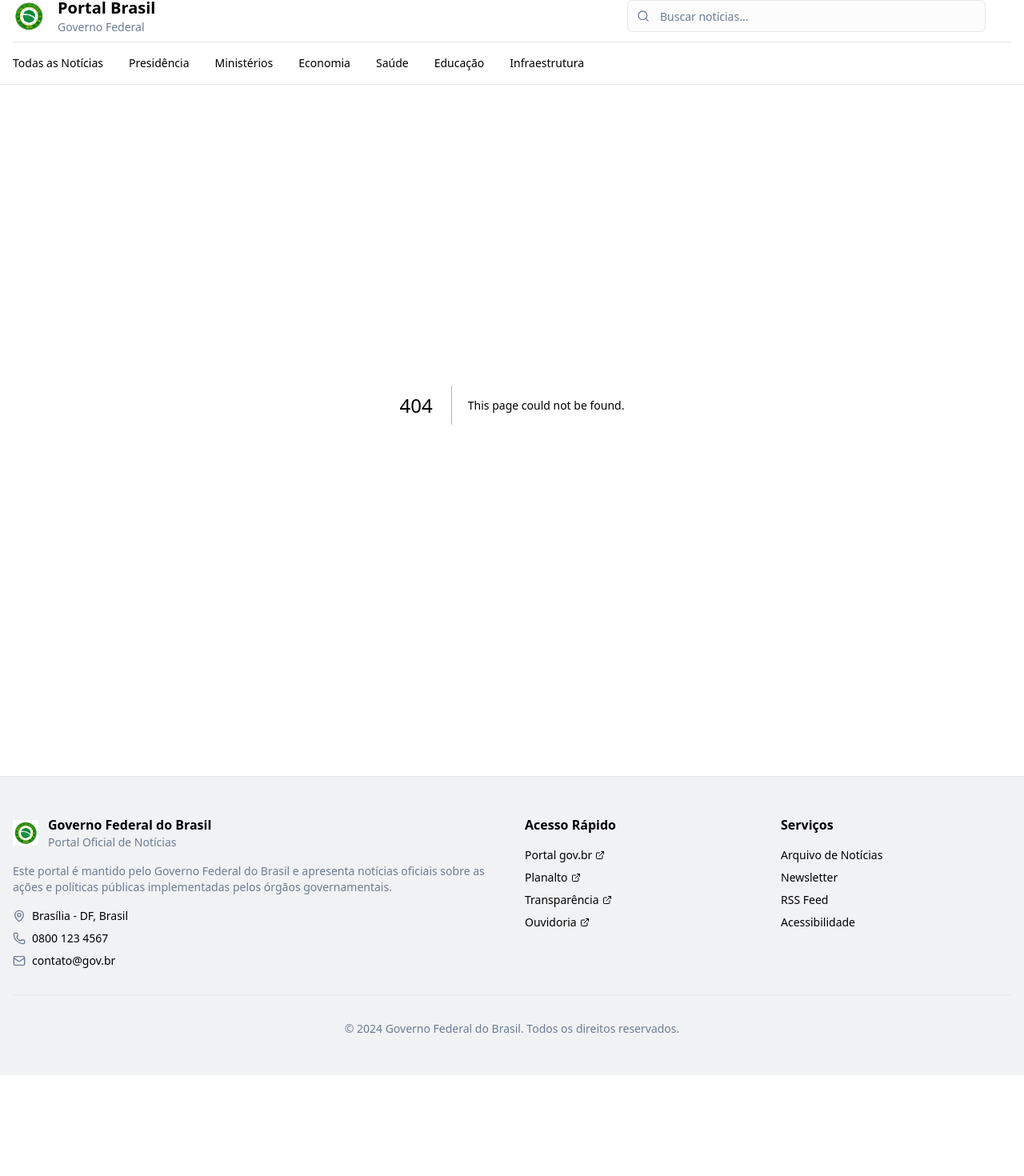
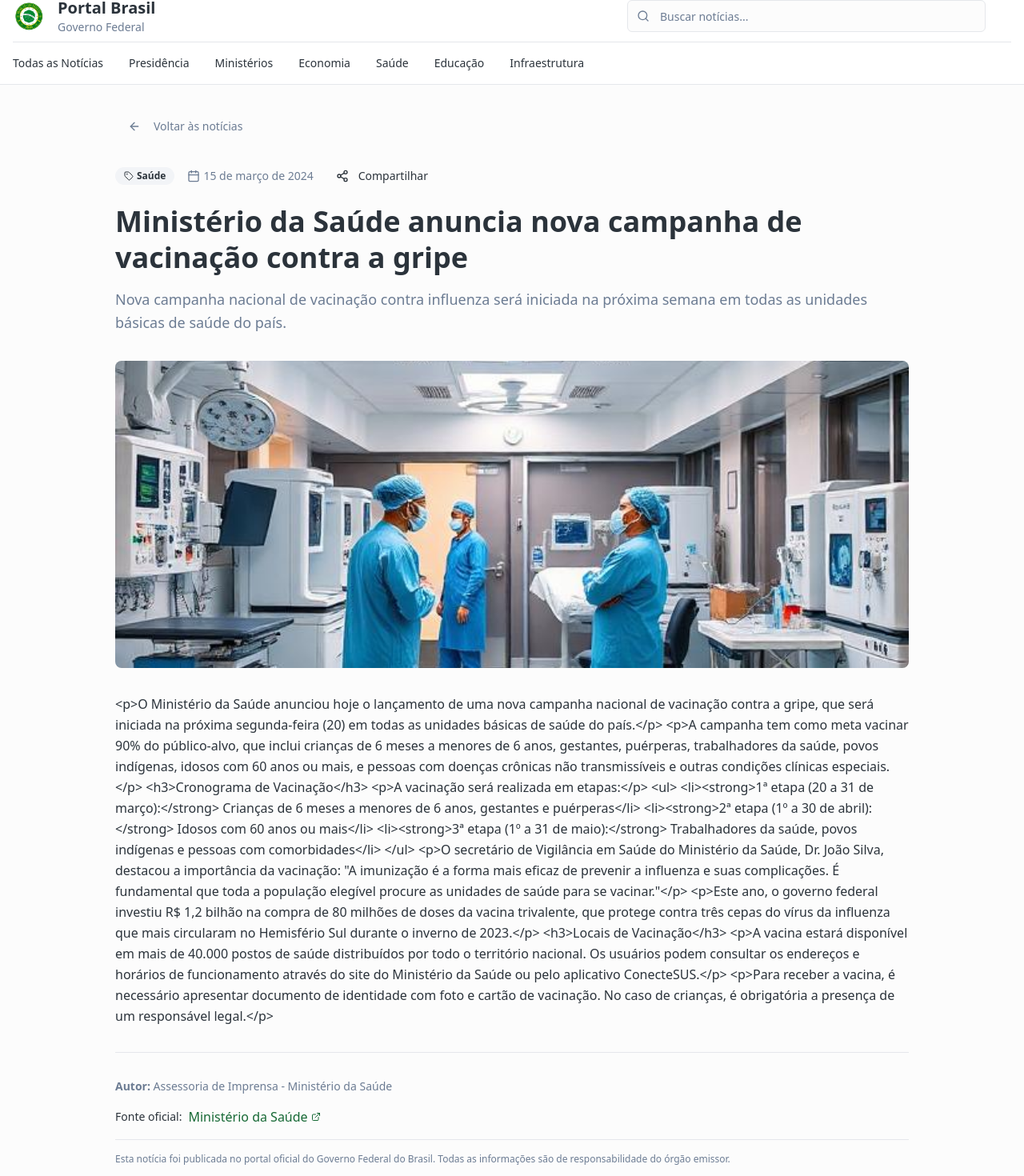
Before and after one commit to destaquesgovbr/destaquesgovbr-portal, a Next.js app: page /articles/1 in a window 1280 px wide. Before the commit this address had no page. Shown: the part 48-1518 px from the top of the page at 80% size. Before the commit the page ends 1392 px from the top, so only its background shows below. Built offline with nearby package versions, Linux system fonts and the light colour scheme.

Commit message:
create article page

```diff
--- /dev/null
+++ b/src/app/articles/[article]/page.tsx
@@ -0,0 +1,137 @@
+import { ArrowLeft, Calendar, ExternalLink, Share2, Tag } from "lucide-react"
+import Image from "next/image"
+import Link from "next/link"
+import { Badge } from "@/components/ui/badge"
+import { Button } from "@/components/ui/button"
+import { Separator } from "@/components/ui/separator"
+
+const article = {
+  id: "1",
+  title:
+    "Ministério da Saúde anuncia nova campanha de vacinação contra a gripe",
+  summary:
+    "Nova campanha nacional de vacinação contra influenza será iniciada na próxima semana em todas as unidades básicas de saúde do país.",
+  content: `
+      <p>O Ministério da Saúde anunciou hoje o lançamento de uma nova campanha nacional de vacinação contra a gripe, que será iniciada na próxima segunda-feira (20) em todas as unidades básicas de saúde do país.</p>
+
+      <p>A campanha tem como meta vacinar 90% do público-alvo, que inclui crianças de 6 meses a menores de 6 anos, gestantes, puérperas, trabalhadores da saúde, povos indígenas, idosos com 60 anos ou mais, e pessoas com doenças crônicas não transmissíveis e outras condições clínicas especiais.</p>
+
+      <h3>Cronograma de Vacinação</h3>
+      <p>A vacinação será realizada em etapas:</p>
+      <ul>
+        <li><strong>1ª etapa (20 a 31 de março):</strong> Crianças de 6 meses a menores de 6 anos, gestantes e puérperas</li>
+        <li><strong>2ª etapa (1º a 30 de abril):</strong> Idosos com 60 anos ou mais</li>
+        <li><strong>3ª etapa (1º a 31 de maio):</strong> Trabalhadores da saúde, povos indígenas e pessoas com comorbidades</li>
+      </ul>
+
+      <p>O secretário de Vigilância em Saúde do Ministério da Saúde, Dr. João Silva, destacou a importância da vacinação: "A imunização é a forma mais eficaz de prevenir a influenza e suas complicações. É fundamental que toda a população elegível procure as unidades de saúde para se vacinar."</p>
+
+      <p>Este ano, o governo federal investiu R$ 1,2 bilhão na compra de 80 milhões de doses da vacina trivalente, que protege contra três cepas do vírus da influenza que mais circularam no Hemisfério Sul durante o inverno de 2023.</p>
+
+      <h3>Locais de Vacinação</h3>
+      <p>A vacina estará disponível em mais de 40.000 postos de saúde distribuídos por todo o território nacional. Os usuários podem consultar os endereços e horários de funcionamento através do site do Ministério da Saúde ou pelo aplicativo ConecteSUS.</p>
+
+      <p>Para receber a vacina, é necessário apresentar documento de identidade com foto e cartão de vacinação. No caso de crianças, é obrigatória a presença de um responsável legal.</p>
+    `,
+  category: "Saúde",
+  date: "15 de março de 2024",
+  imageUrl: "/news-health.png",
+  source: "Ministério da Saúde",
+  sourceUrl: "https://www.gov.br/saude/pt-br",
+  author: "Assessoria de Imprensa - Ministério da Saúde",
+}
+
+export default function Page() {
+  return (
+    <main className="container mx-auto px-4 py-8 max-w-5xl">
+      {/* Back navigation */}
+      <div className="mb-6">
+        <Link href="/">
+          <Button
+            variant="ghost"
+            className="text-muted-foreground hover:text-foreground"
+          >
+            <ArrowLeft className="w-4 h-4 mr-2" />
+            Voltar às notícias
+          </Button>
+        </Link>
+      </div>
+
+      {/* Article header */}
+      <header className="mb-8">
+        <div className="flex flex-wrap items-center gap-4 mb-4">
+          <Badge variant="secondary">
+            <Tag className="w-3 h-3 mr-1" />
+            {article.category}
+          </Badge>
+          <div className="flex items-center text-sm text-muted-foreground">
+            <Calendar className="w-4 h-4 mr-1" />
+            {article.date}
+          </div>
+          <Button variant="ghost" size="sm">
+            <Share2 className="w-4 h-4 mr-1" />
+            Compartilhar
+          </Button>
+        </div>
+
+        <h1 className="text-3xl md:text-4xl font-bold leading-tight mb-4 text-foreground">
+          {article.title}
+        </h1>
+
+        <p className="text-lg text-muted-foreground leading-relaxed">
+          {article.summary}
+        </p>
+      </header>
+
+      {/* Featured image */}
+      {article.imageUrl && (
+        <div className="mb-8">
+          <Image
+            src={article.imageUrl}
+            alt={article.title}
+            width={992}
+            height={384}
+            className="w-full h-64 md:h-96 object-cover rounded-lg"
+          />
+        </div>
+      )}
+
+      {/* Article content */}
+      <article className="prose prose-lg max-w-none mb-8">
+        <div
+          className="text-foreground leading-relaxed space-y-4"
+          // dangerouslySetInnerHTML={{ __html: article.content }}
+        >
+          {article.content}
+        </div>
+      </article>
+
+      <Separator className="my-8" />
+
+      {/* Article footer */}
+      <footer className="space-y-4">
+        <div className="text-sm text-muted-foreground">
+          <strong>Autor:</strong> {article.author}
+        </div>
+
+        <div className="flex items-center gap-2">
+          <span className="text-sm font-medium">Fonte oficial:</span>
+          <a
+            href={article.sourceUrl}
+            target="_blank"
+            rel="noopener noreferrer"
+            className="inline-flex items-center gap-1 text-primary hover:underline"
+          >
+            {article.source}
+            <ExternalLink className="w-3 h-3" />
+          </a>
+        </div>
+
+        <div className="text-xs text-muted-foreground pt-4 border-t">
+          Esta notícia foi publicada no portal oficial do Governo Federal do
+          Brasil. Todas as informações são de responsabilidade do órgão emissor.
+        </div>
+      </footer>
+    </main>
+  )
+}
--- /dev/null
+++ b/src/components/ui/separator.tsx
@@ -0,0 +1,29 @@
+import * as SeparatorPrimitive from "@radix-ui/react-separator"
+import * as React from "react"
+
+import { cn } from "@/lib/utils"
+
+const Separator = React.forwardRef<
+  React.ElementRef<typeof SeparatorPrimitive.Root>,
+  React.ComponentPropsWithoutRef<typeof SeparatorPrimitive.Root>
+>(
+  (
+    { className, orientation = "horizontal", decorative = true, ...props },
+    ref,
+  ) => (
+    <SeparatorPrimitive.Root
+      ref={ref}
+      decorative={decorative}
+      orientation={orientation}
+      className={cn(
+        "shrink-0 bg-border",
+        orientation === "horizontal" ? "h-[1px] w-full" : "h-full w-[1px]",
+        className,
+      )}
+      {...props}
+    />
+  ),
+)
+Separator.displayName = SeparatorPrimitive.Root.displayName
+
+export { Separator }
```
